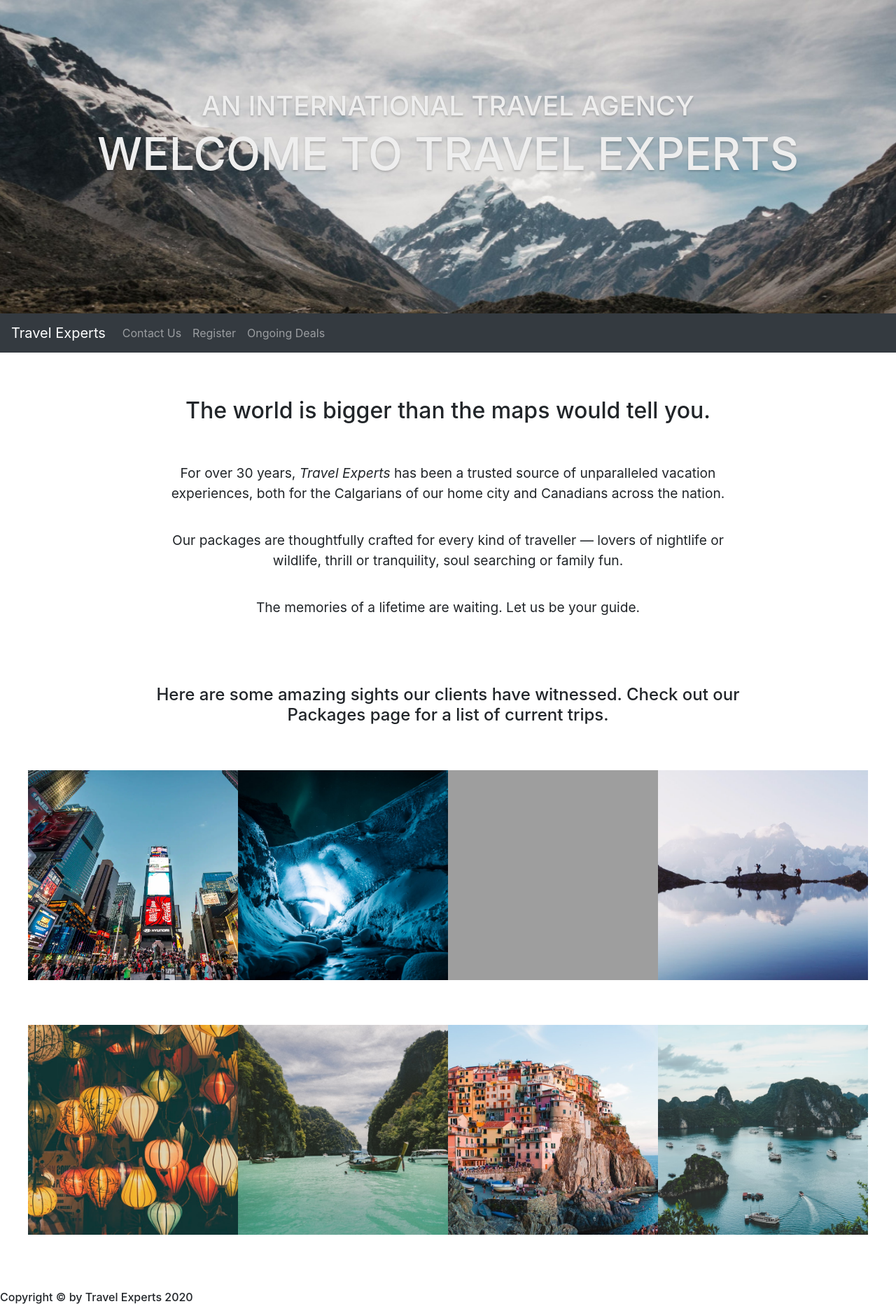
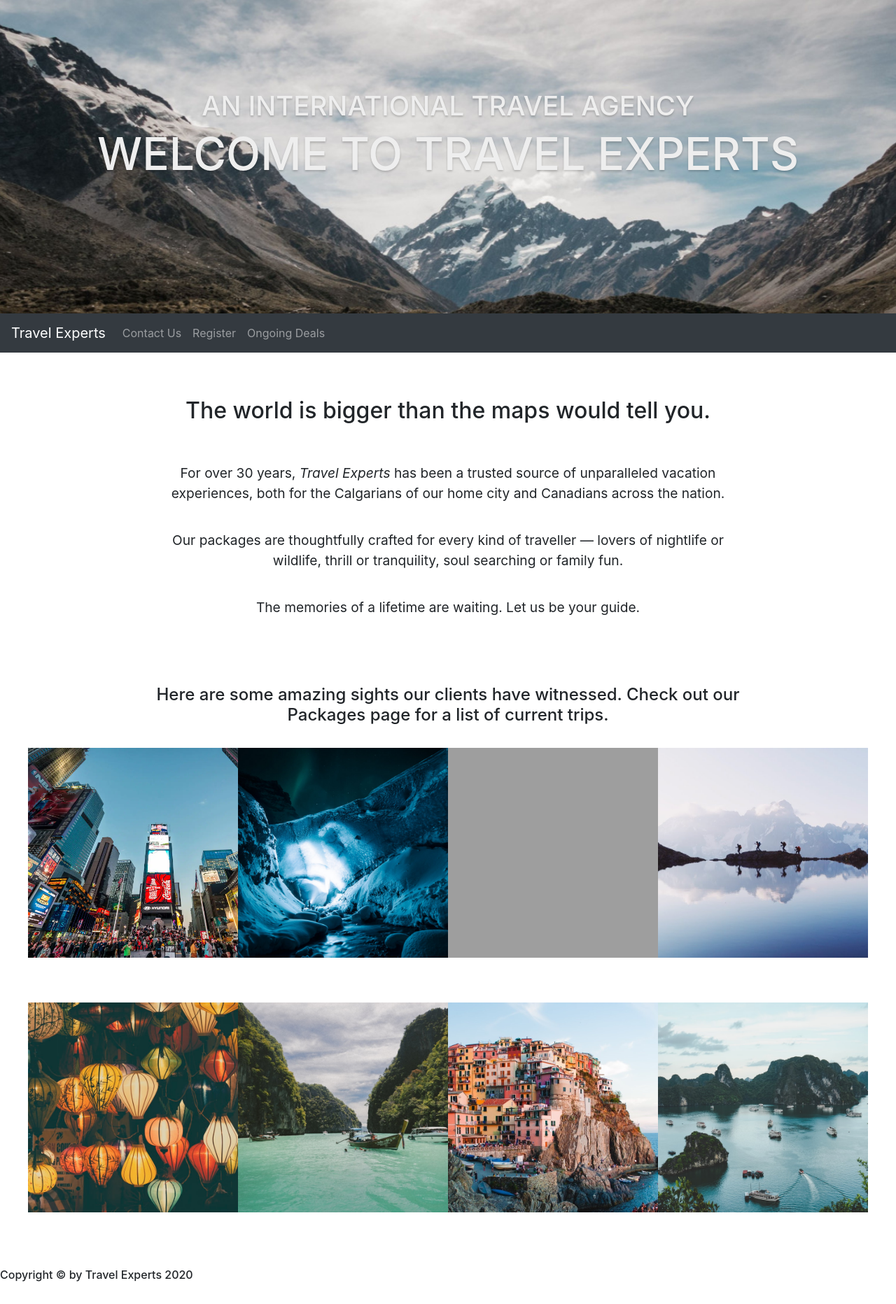
Before and after one commit to ricobadico/travelexperts, a web app: file webdemo/index.html in a window 1280 px wide. Shown: the whole page at 70% size. After the commit the page ends 1832 px from the top, so only its background shows below. Run offline with its HTML, style and script files only (its server is not run), Linux system fonts and the light colour scheme; some libraries are stand-ins or nearby versions; grey boxes are pictures that could not be loaded.

Commit message:
fixed an ugly margin

```diff
--- a/webdemo/css/style.css
+++ b/webdemo/css/style.css
@@ -105,6 +105,10 @@ a{
 }
 
 /* Image galleries */
+.content.firstGallery{
+  margin-top: 1em;
+}
+
 .gallery {
   overflow: hidden;
   position: relative;
--- a/webdemo/index.html
+++ b/webdemo/index.html
@@ -119,7 +119,7 @@
 
 
     <!-- Gallery Section [Eric] - reorg'd layout for responsiveness, removed myterious p tags-->
-    <section class="content gallery-wrap">
+    <section class="content gallery-wrap firstGallery">
 
       <div class="gallery">
         <div class="img-w">
```
